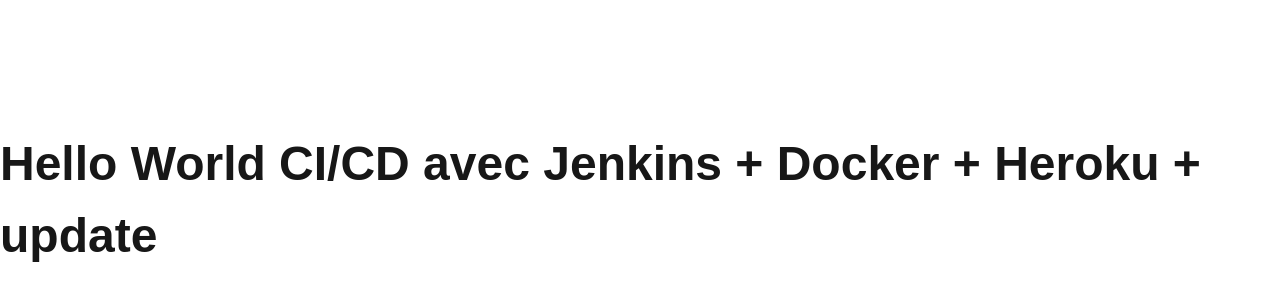
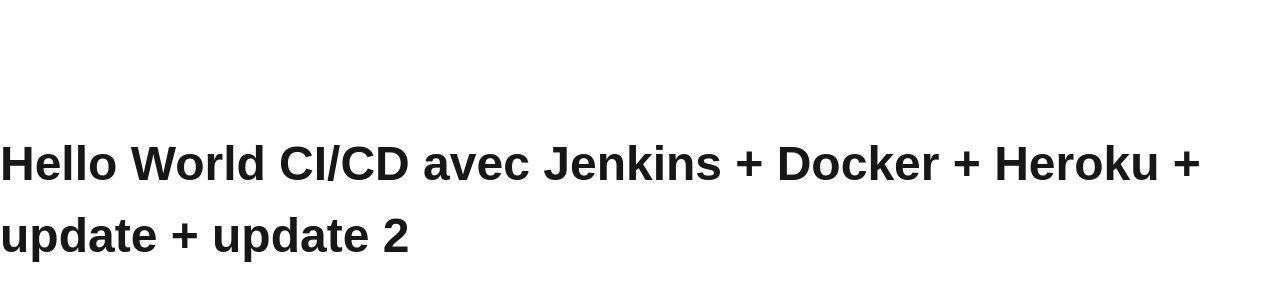
Before and after one commit to mh-lab-cicd/nextjs-heroku, a Next.js app: page / in a window 1280 px wide. Shown: the part 200-500 px from the top of the page. Built offline with nearby package versions, Linux system fonts and the light colour scheme.

Commit message:
modify file2

```diff
--- a/app/page.tsx
+++ b/app/page.tsx
@@ -10,7 +10,7 @@
       fontSize: "3rem",
       fontWeight: "bold"
     }}>
-      Hello World CI/CD avec Jenkins + Docker + Heroku + update
+      Hello World CI/CD avec Jenkins + Docker + Heroku + update + update 2
     </main>
 
   );
```
